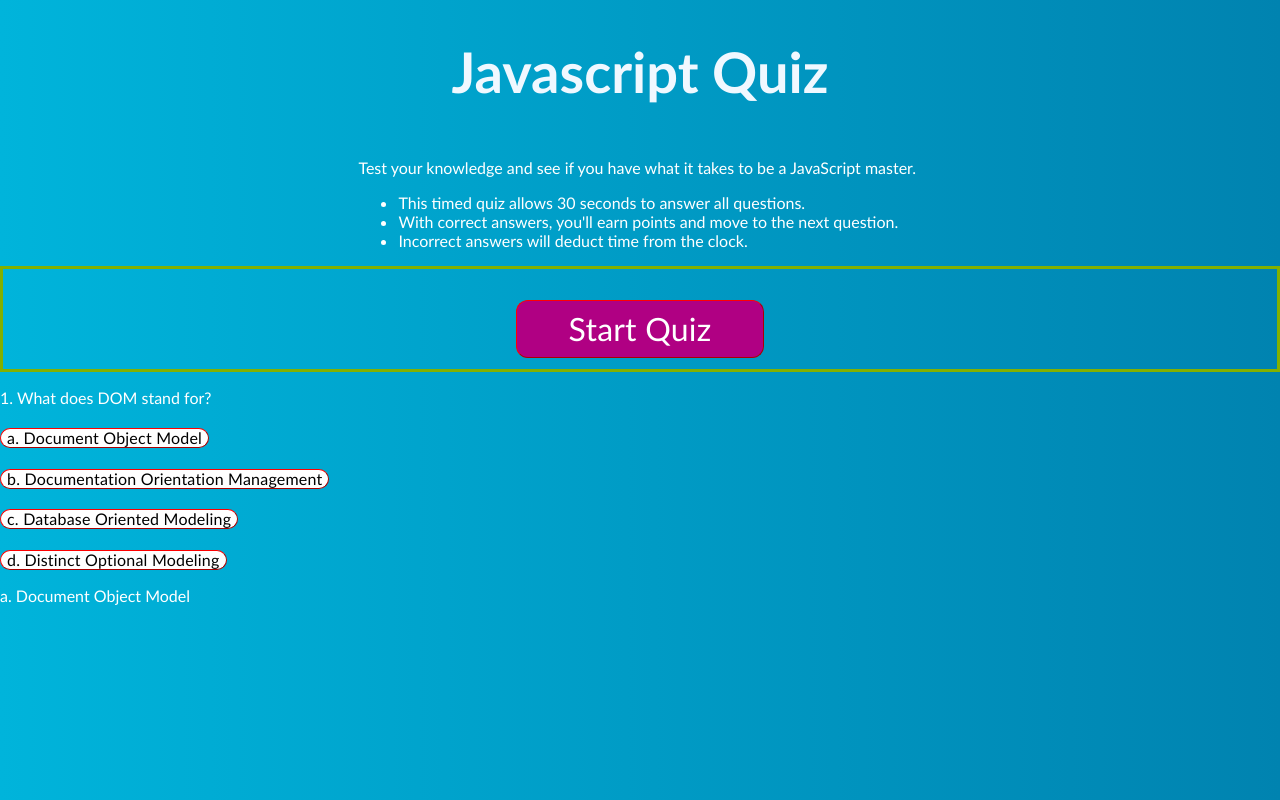
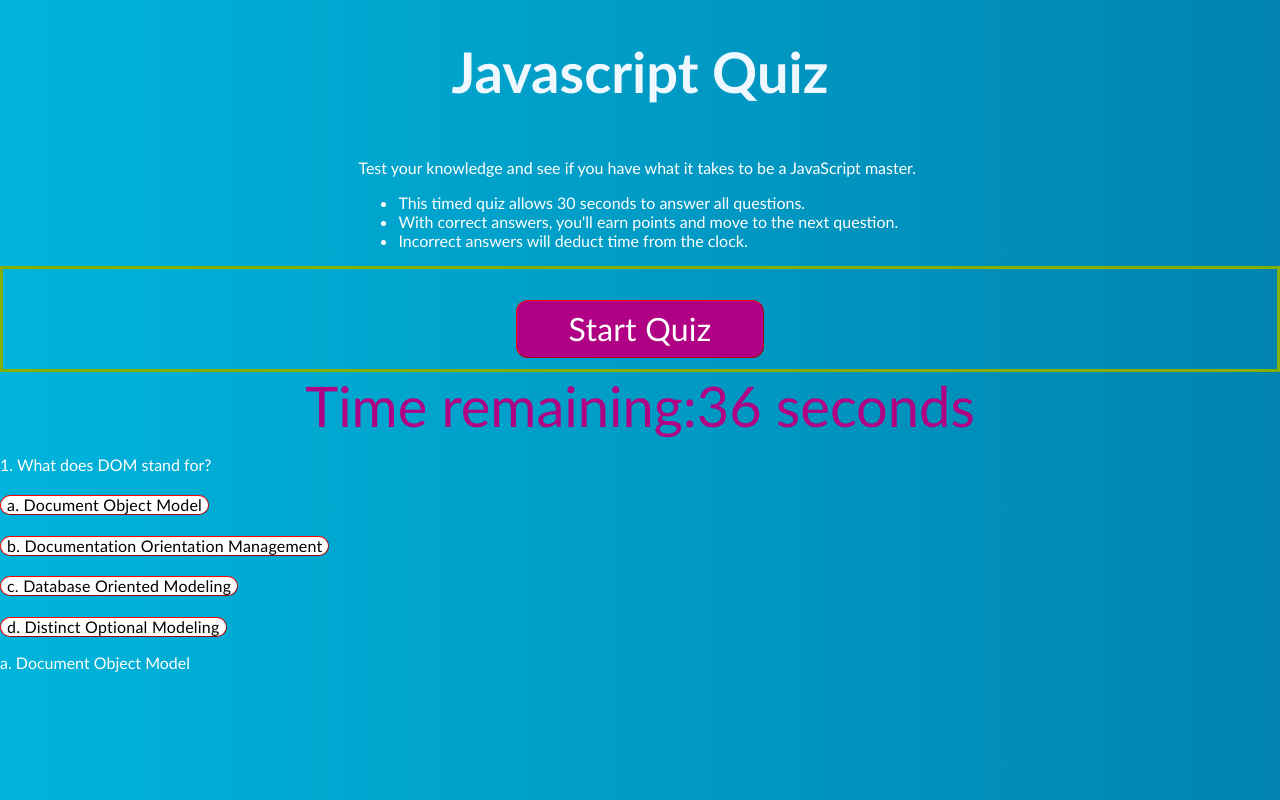
Before and after one commit to vwbutler/javascript-quiz, a plain HTML site: page index.html in a window 1280 px wide. Drawn offline with Linux system fonts and the light colour scheme.

Commit message:
updated js file

```diff
--- a/assets/css/style.css
+++ b/assets/css/style.css
@@ -14,12 +14,20 @@ body {
   min-height: 100vh;
   justify-content: flex-start;
   background-image: linear-gradient(to right, #00b4db, #0083b0);
+  /* background-image: white; */
 }
 
 .big-font {
   font-family: "Trebuchet MS", sans-serif;
   text-align: center;
   color: aliceblue;
+  font-size: 3.5em;
+}
+
+.countdown {
+  font-family: "Trebuchet MS", sans-serif;
+  text-align: center;
+  color: #b00083;
   font-size: 3.5em;
 }
 
--- a/assets/js/script.js
+++ b/assets/js/script.js
@@ -23,6 +23,8 @@ const questions = [
     answer: "b. function myFunction() {}",
   },
 ];
+
+// var interval = setInterval();
 
 var startDiv = document.getElementById("start");
 var startQuizBtn = document.getElementById("start-quiz-button");
@@ -60,3 +62,15 @@ choiceA.addEventListener("click", correctAnswer);
 choiceB.addEventListener("click", correctAnswer);
 //display function
 //include wording
+
+var timeleft = 40;
+var downloadTimer = setInterval(function () {
+  if (timeleft <= 0) {
+    clearInterval(downloadTimer);
+    document.getElementById("countdown").innerHTML = "Game Over";
+  } else {
+    document.getElementById("countdown").innerHTML =
+      " Time remaining:" + timeleft + " seconds";
+  }
+  timeleft -= 1;
+}, 1000);
--- a/index.html
+++ b/index.html
@@ -34,6 +34,10 @@
         </div>
       </section>
 
+      <section class="countdown">
+        <div id="countdown"></div>
+      </section>
+
       <section>
         <div id="questionDiv">
           <p id="questionTitle"></p>
```
